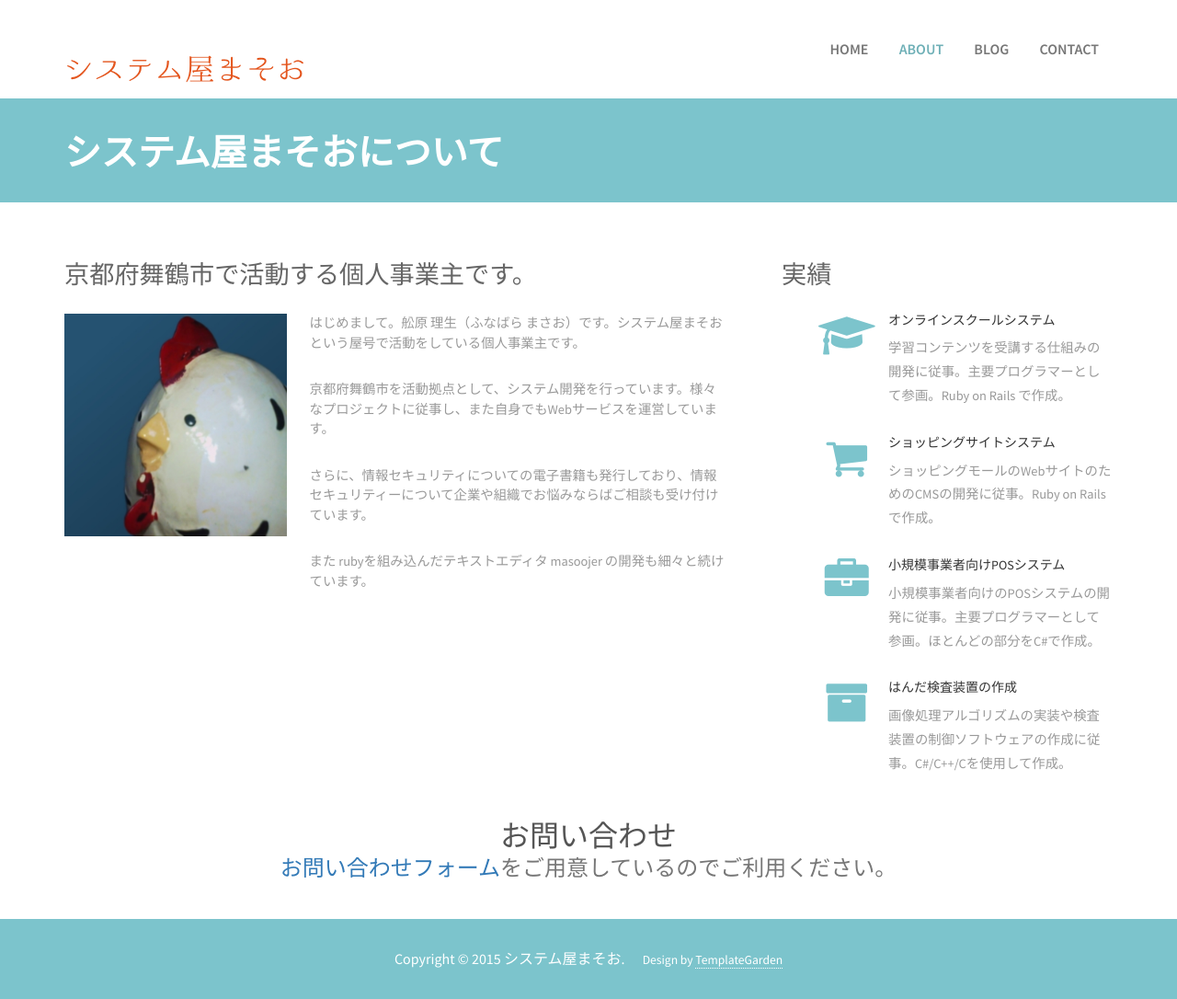
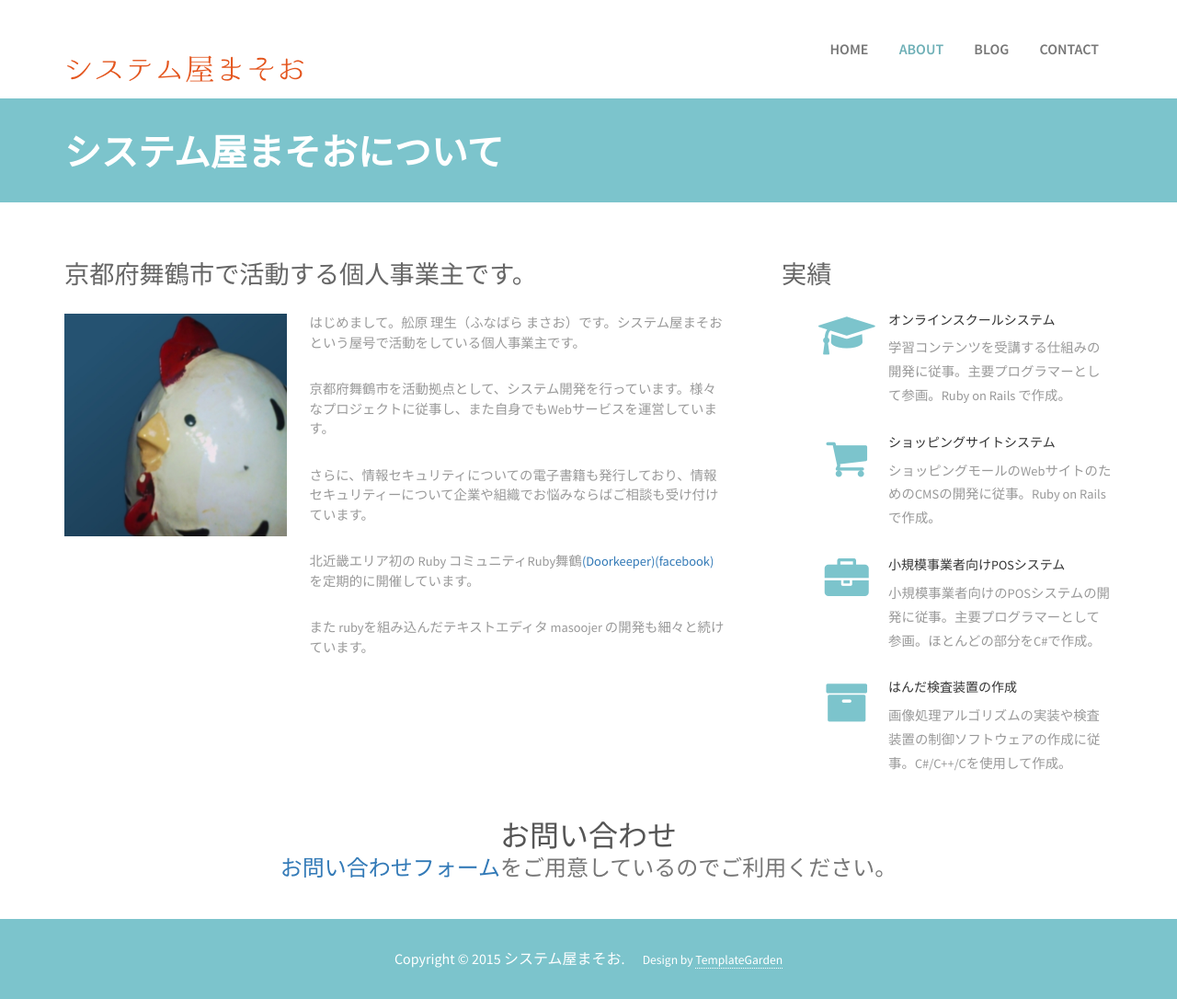
Before and after one commit to masoo/masoo.jp, a Jekyll site: the page built from about.html, in a window 1280 px wide. Shown: the whole page at 92% size. Built offline with Jekyll 4.4.1, drawn with Linux system fonts in a browser that asks for light colours.

Commit message:
システム屋まそおの紹介ページに Ruby舞鶴 の情報を掲載

```diff
--- a/about.html
+++ b/about.html
@@ -22,6 +22,7 @@ permalink: /about/
           <p>はじめまして。舩原 理生（ふなばら まさお）です。システム屋まそおという屋号で活動をしている個人事業主です。</p>
           <p>京都府舞鶴市を活動拠点として、システム開発を行っています。様々なプロジェクトに従事し、また自身でもWebサービスを運営しています。</p>
           <p>さらに、情報セキュリティについての電子書籍も発行しており、情報セキュリティーについて企業や組織でお悩みならばご相談も受け付けています。</p>
+          <p>北近畿エリア初の Ruby コミュニティRuby舞鶴<a href="https://ruby-maizuru.doorkeeper.jp/">(Doorkeeper)</a><a href="https://www.facebook.com/rubymaizuru">(facebook)</a>を定期的に開催しています。</p>
           <p>また rubyを組み込んだテキストエディタ masoojer の開発も細々と続けています。</p>
         </li>
       </ul>
```
